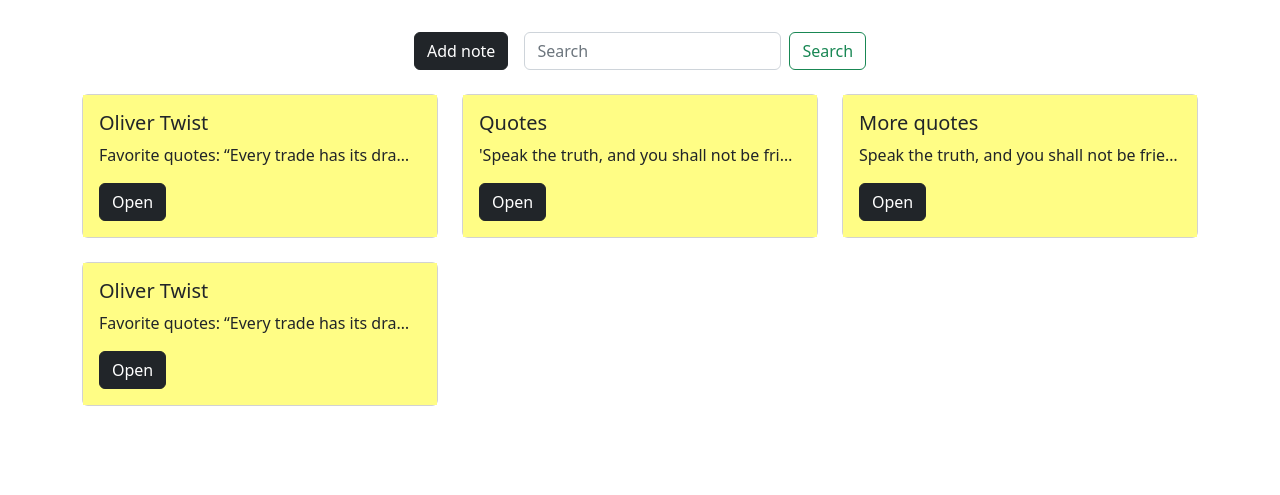
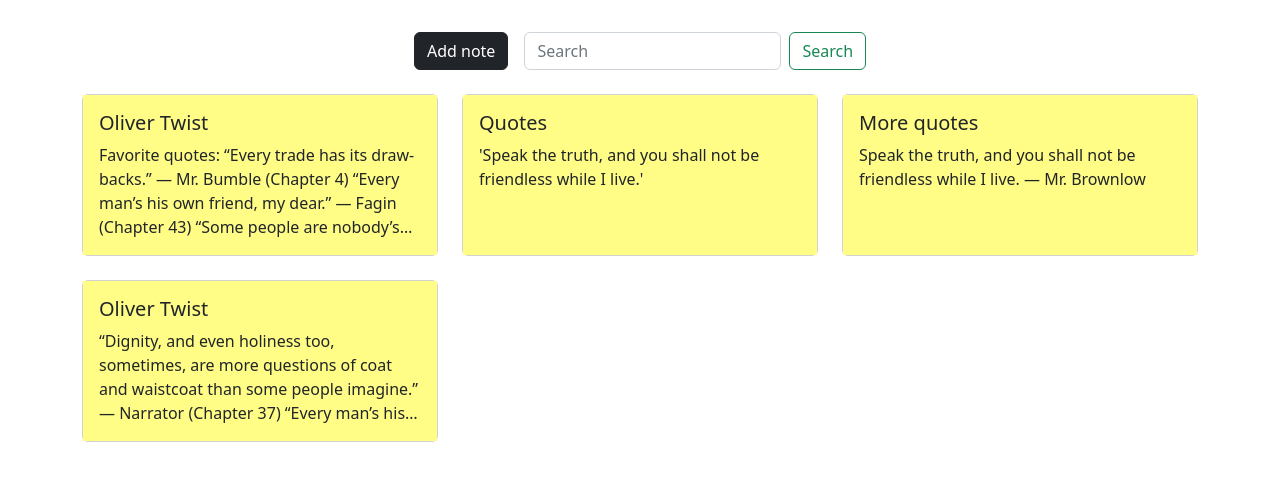
Before and after one commit to csanid/highlight, a Django app: page /highlight/ in a window 1280 px wide. Shown: the part 56-551 px from the top of the page. Run offline with Django 4.2, Linux system fonts and the light colour scheme; a user stored in the database is signed in; some libraries are stand-ins or nearby versions.

Commit message:
Add multiple line truncation

```diff
--- a/highlight/templates/highlight/index.html
+++ b/highlight/templates/highlight/index.html
@@ -53,11 +53,12 @@
                         <div class="card h-100">
                             <div class="card-body">
                                 <h5 class="card-title">Oliver Twist</h5>
-                                <p class="card-text text-truncate">Favorite quotes: “Every trade has its draw-backs.” — Mr. Bumble (Chapter 4)
+                                <p class="card-text">Favorite quotes: “Every trade has its draw-backs.” — Mr. Bumble (Chapter 4)
                                     “Every man’s his own friend, my dear.” — Fagin (Chapter 43)
                                     “Some people are nobody’s enemies but their own” — Morris Bolter (Chapter 43)
-                                    “Dignity, and even holiness too, sometimes, are more questions of coat and waistcoat than some people imagine.” — Narrator (Chapter 37)</p>
-                                <a href="#" class="btn btn-dark">Open</a>
+                                    “Dignity, and even holiness too, sometimes, are more questions of coat and waistcoat than some people imagine.” — Narrator (Chapter 37)
+                                    “Every man’s his own friend, my dear.” — Fagin (Chapter 43)
+                                    “Some people are nobody’s enemies but their own” — Morris Bolter (Chapter 43)</p>
                             </div>
                         </div>
                     </div>
@@ -65,8 +66,8 @@
                         <div class="card h-100">
                             <div class="card-body">
                                 <h5 class="card-title">{{ title }}</h5>
-                                <p class="card-text text-truncate">{{ content }}</p>
-                                <a href="#" class="btn btn-dark">Open</a>
+                                <p class="card-text">{{ content }}</p>
+                                <!--<a href="#" class="btn btn-dark">Open</a>-->
                             </div>
                         </div>
                     </div>
@@ -74,8 +75,7 @@
                         <div class="card h-100">
                             <div class="card-body">
                                 <h5 class="card-title">More quotes</h5>
-                                <p class="card-text text-truncate">Speak the truth, and you shall not be friendless while I live. — Mr. Brownlow</p>
-                                <a href="#" class="btn btn-dark">Open</a>
+                                <p class="card-text">Speak the truth, and you shall not be friendless while I live. — Mr. Brownlow</p>
                             </div>
                         </div>
                     </div>
@@ -83,10 +83,10 @@
                         <div class="card h-100">
                             <div class="card-body">
                                 <h5 class="card-title">Oliver Twist</h5>
-                                <p class="card-text text-truncate">Favorite quotes: “Every trade has its draw-backs.” — Mr. Bumble (Chapter 4)
-                                “Every man’s his own friend, my dear.” — Fagin (Chapter 43)
-                                “Dignity, and even holiness too, sometimes, are more questions of coat and waistcoat than some people imagine.” — Narrator (Chapter 37)</p>
-                                <a href="#" class="btn btn-dark">Open</a>
+                                <p class="card-text">“Dignity, and even holiness too, sometimes, are more questions of coat and waistcoat than some people imagine.” — Narrator (Chapter 37)
+                                    “Every man’s his own friend, my dear.” — Fagin (Chapter 43)
+                                    “Some people are nobody’s enemies but their own” — Morris Bolter (Chapter 43)
+                                </p>
                             </div>
                         </div>
                     </div>
--- a/highlight/views.py
+++ b/highlight/views.py
@@ -35,7 +35,6 @@ def login_view(request):
                 messages.error(request, "Invalid username or password")
                 return render(request, "highlight/login.html", {
                     "form": form
-                    # "message": "Invalid username or password"
                 })
     return render(request, "highlight/login.html", {
         "form": form
@@ -46,9 +45,6 @@ def logout_view(request):
     logout(request)
     messages.success(request, "You have successfully logged out")
     return HttpResponseRedirect(reverse("login_view"))
-    # return render(request, "highlight/login.html", {
-    #     "message": "You have successfully logged out"
-    #})
 
 def register(request):
     form = RegisterForm(request.POST or None)
@@ -67,7 +63,6 @@ def register(request):
 
 @login_required
 def add(request):
-
     if request.method == "POST":
         form = NoteForm(request.POST)
         if form.is_valid():
--- a/static/highlight/styles.css
+++ b/static/highlight/styles.css
@@ -1,9 +1,11 @@
-/** .btn-outline-success {
-    background-color: #7c3db0 !important;
-    color: #ffffff !important;
-} **/
-
-
 .card-body {
     background-color: #fffd85;
 }
+
+.card-text {
+    -webkit-line-clamp: 4;
+    overflow: hidden;
+    text-overflow: ellipsis;
+    display: -webkit-box;
+    -webkit-box-orient: vertical;
+}
```
Also changed, not shown: db.sqlite3, highlight/models.py (line endings or trailing spaces).
